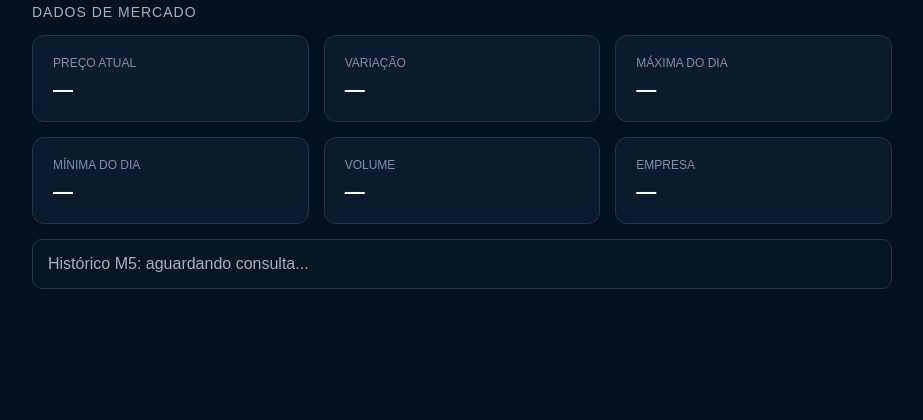
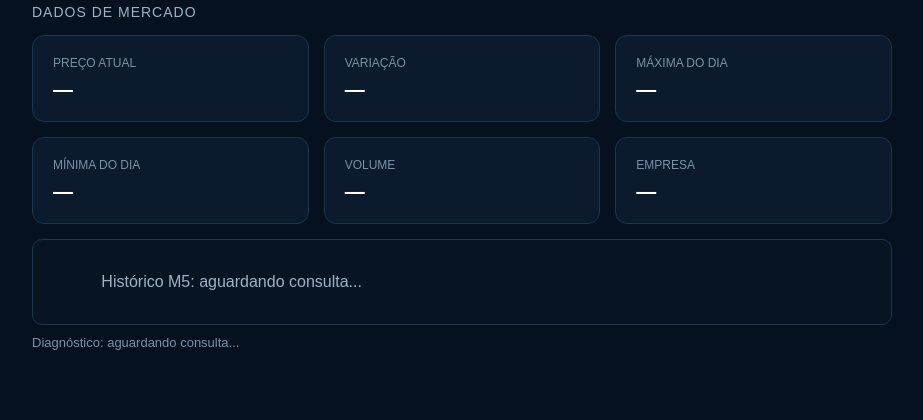
Before and after one commit to ORION-PDBC/ORION-AI-BINARY-V1, a Flask app: page / in a window 1280 px wide. Shown: the part 686-1106 px from the top of the page, without its empty margins (178-1101 px from the left). Before the commit the page ends 975 px from the top, so only its background shows below. Run offline with Flask 3, Linux system fonts and the light colour scheme.

Commit message:
Exibe diagnóstico do histórico M5

```diff
--- a/templates/index.html
+++ b/templates/index.html
@@ -194,10 +194,21 @@
             background: #071522;
             border: 1px solid #193653;
             color: #9db2c7;
+            white-space: pre-wrap;
         }
 
         .history-status strong {
             color: #55e6a5;
+        }
+
+        .diagnostic {
+            margin-top: 10px;
+            font-size: 13px;
+            color: #7892aa;
+        }
+
+        .diagnostic strong {
+            color: #d9e7f2;
         }
 
         @media (max-width: 700px) {
@@ -320,6 +331,10 @@
             Histórico M5: aguardando consulta...
         </div>
 
+        <div class="diagnostic" id="diagnostic">
+            Diagnóstico: aguardando consulta...
+        </div>
+
     </section>
 
 </div>
@@ -343,6 +358,7 @@
     const company = document.getElementById("company");
 
     const historyStatus = document.getElementById("historyStatus");
+    const diagnostic = document.getElementById("diagnostic");
 
 
     function formatarNumero(valor) {
@@ -377,6 +393,28 @@
     }
 
 
+    function formatarDiagnostico(erro) {
+
+        if (!erro) {
+            return "Nenhum erro informado pela Brapi.";
+        }
+
+        if (typeof erro === "string") {
+            return erro;
+        }
+
+        try {
+            return JSON.stringify(
+                erro,
+                null,
+                2
+            );
+        } catch {
+            return String(erro);
+        }
+    }
+
+
     async function analisarAtivo() {
 
         const ativo = assetInput.value.trim();
@@ -401,6 +439,9 @@
 
         historyStatus.textContent =
             "Histórico M5: consultando dados...";
+
+        diagnostic.textContent =
+            "Diagnóstico: consultando Brapi...";
 
 
         try {
@@ -506,6 +547,35 @@
             }
 
 
+            // ==============================
+            // DIAGNÓSTICO DA BRAPI
+            // ==============================
+
+            if (data.status_historico !== undefined) {
+
+                diagnostic.innerHTML =
+                    `Status HTTP da Brapi: <strong>` +
+                    `${data.status_historico}</strong>`;
+
+            } else {
+
+                diagnostic.textContent =
+                    "Diagnóstico: status HTTP não informado.";
+
+            }
+
+
+            if (data.erro_historico) {
+
+                diagnostic.innerHTML +=
+                    `<br>Resposta da Brapi:<br>` +
+                    `<strong>${formatarDiagnostico(
+                        data.erro_historico
+                    )}</strong>`;
+
+            }
+
+
         } catch (error) {
 
             result.className = "result error";
@@ -525,6 +595,9 @@
 
             historyStatus.textContent =
                 "Histórico M5: erro na consulta.";
+
+            diagnostic.textContent =
+                "Diagnóstico: erro ao processar resposta.";
 
         } finally {
 
```
